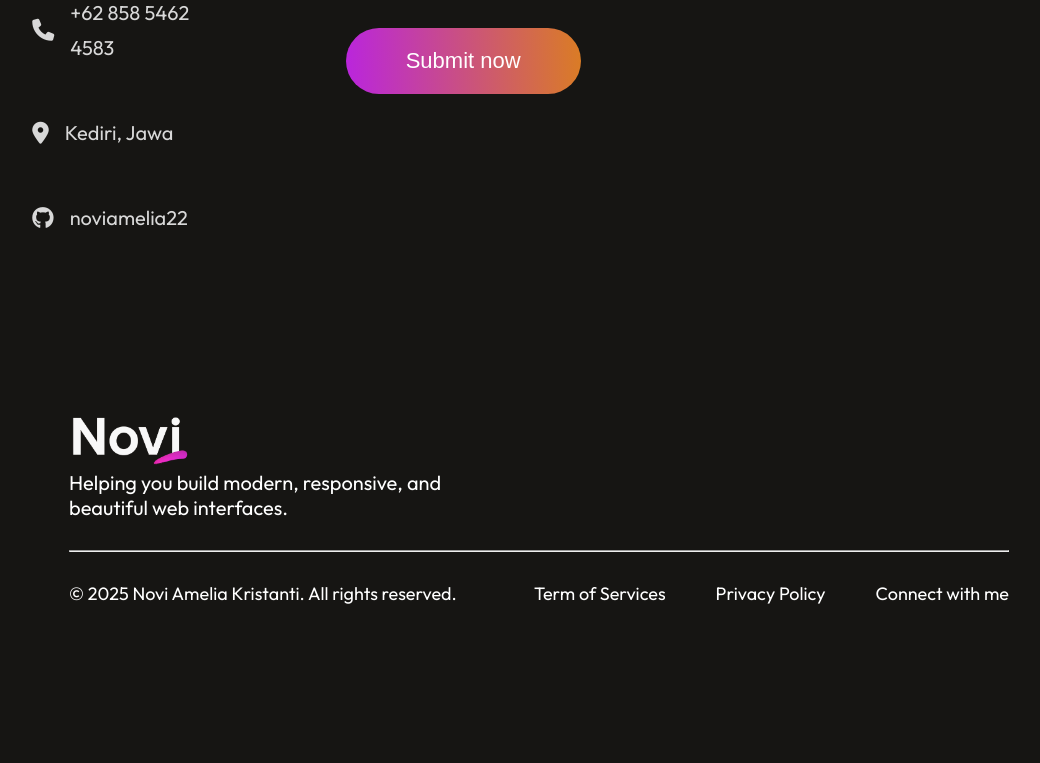
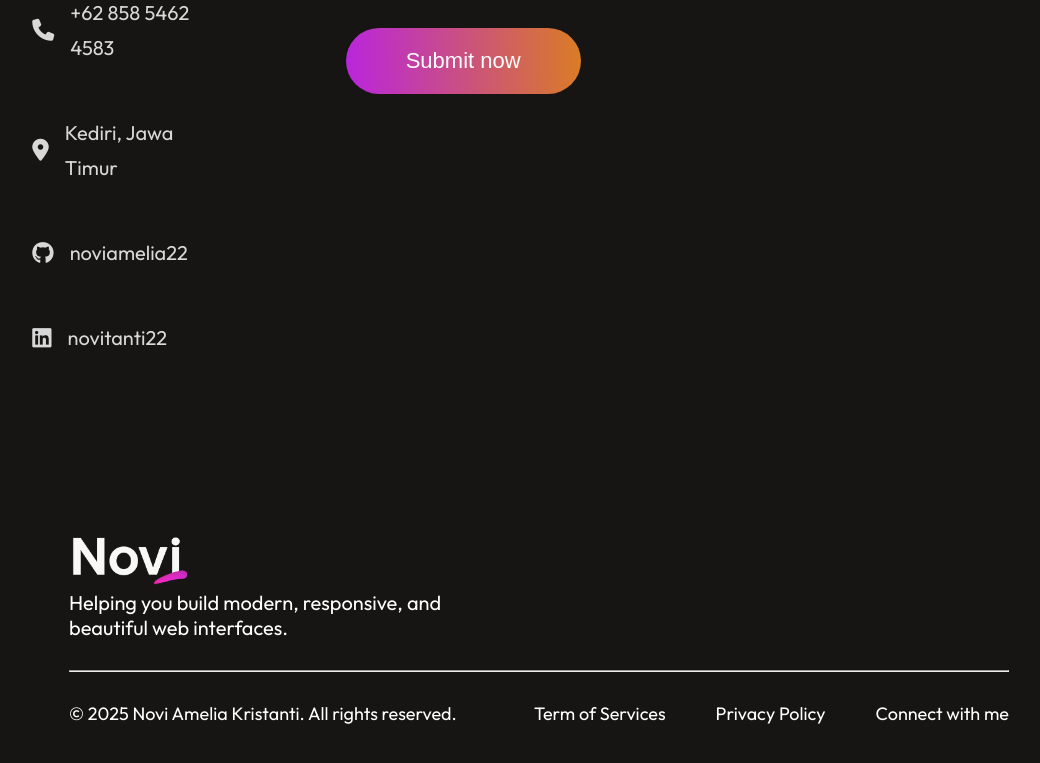
Before and after one commit to noviamelia22/portofolio, a React (Vite) app: page / in a window 1280 px wide. Shown: the part 5331-6094 px from the top of the page, without its empty margins (101-1141 px from the left). Before the commit the page ends 5986 px from the top, so only its background shows below. Built offline with nearby package versions, Linux system fonts and the light colour scheme.

Commit message:
Trigger Vercel redeploy

```diff
--- a/src/Components/Contact/Contact.jsx
+++ b/src/Components/Contact/Contact.jsx
@@ -47,7 +47,7 @@ const Contact = () => {
                         </div>
                         <div className="contact-detail">
                             <i className="fas fa-map-marker-alt"></i>
-                            <p>Kediri, Jawa</p>
+                            <p>Kediri, Jawa Timur</p>
                         </div>
                         <div className="contact-detail">
                             <i className="fab fa-github"></i>
@@ -59,6 +59,19 @@ const Contact = () => {
                                     className="contact-link"
                                 >
                                     noviamelia22
+                                </a>
+                            </p>
+                        </div>
+                        <div className="contact-detail">
+                            <i className="fab fa-linkedin"></i>
+                            <p>
+                                <a
+                                    href="https://linkedin.com/in/novitanti22"
+                                    target="_blank"
+                                    rel="noreferrer"
+                                    className="contact-link"
+                                >
+                                    novitanti22
                                 </a>
                             </p>
                         </div>
```
